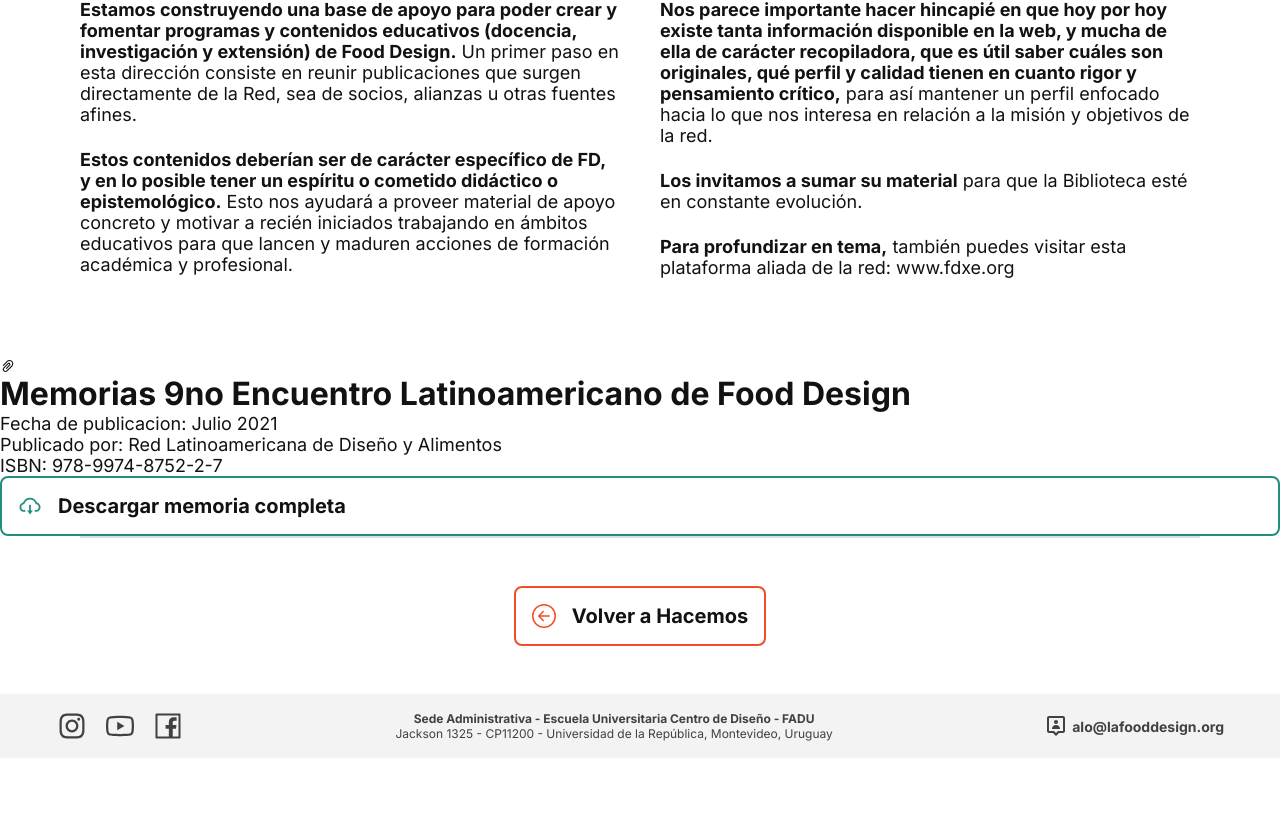
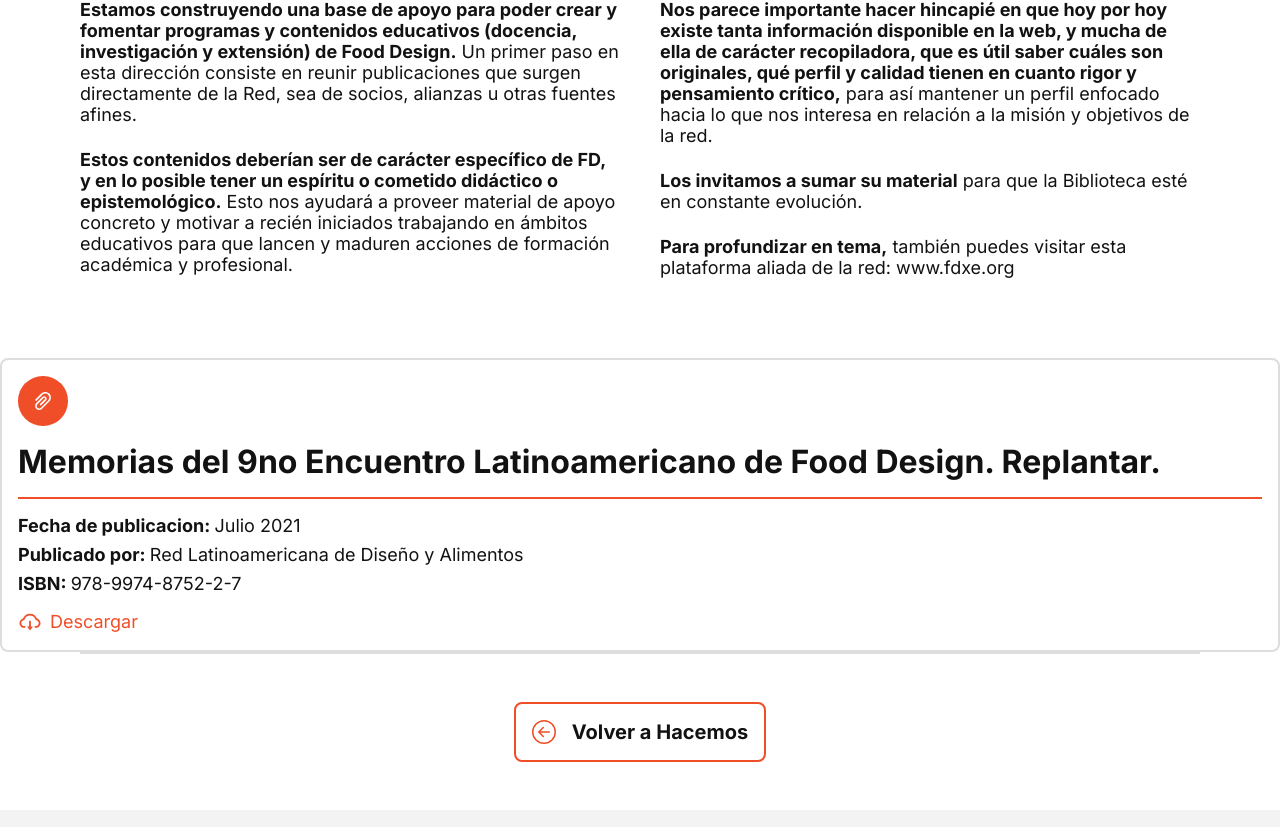
Before and after one commit to florluzduarte/redlada, a Next.js app: page /hacemos/publicaciones in a window 1280 px wide. Shown: the part 377-1204 px from the top of the page. Before the commit the page ends 1135 px from the top, so only its background shows below. Built offline with nearby package versions, Linux system fonts and the light colour scheme.

Commit message:
Finish CardPublicaciones component and styles

```diff
--- a/components/hacemos/CardPublicaciones.jsx
+++ b/components/hacemos/CardPublicaciones.jsx
@@ -1,27 +1,39 @@
 //Libraries
-import { AiOutlinePaperClip } from "react-icons/ai";
+import { AiOutlinePaperClip, AiOutlineCloudDownload } from "react-icons/ai";
 
-//Components
-import EncuentrosDownloadBtn from "../encuentros/EncuentrosDownloadBtn";
+//Styles
+import styles from "../../styles/hacemos/CardPublicaciones.module.css";
 
-const CardPublicaciones = () => {
+const CardPublicaciones = ({ cardData }) => {
   return (
-    <a href="https://ceprodide.com.ar" target="_blank">
-      <AiOutlinePaperClip />
-      <h2>Memorias 9no Encuentro Latinoamericano de Food Design</h2>
-      <div></div>
-      <div>
+    <a href={cardData.href} target="_blank">
+      <div className={styles.card}>
+        <div className={`${styles.card__icon__container} ${cardData.bkg}`}>
+          <AiOutlinePaperClip className={styles.card__icon} />
+        </div>
+        <h2 className={styles.card__title}>{cardData.title}</h2>
+        <div className={`${styles.card__line} ${cardData.bkg}`}></div>
+        <div className={styles.card__details__container}>
           <p>
-          <span>Fecha de publicacion: </span>Julio 2021
+            <span className={styles.card__details__title}>
+              Fecha de publicacion:{" "}
+            </span>
+            {cardData.date}
           </p>
           <p>
-          <span>Publicado por: </span>Red Latinoamericana de Diseño y Alimentos
+            <span className={styles.card__details__title}>Publicado por: </span>
+            {cardData.author}
           </p>
           <p>
-          <span>ISBN: </span>978-9974-8752-2-7
+            <span className={styles.card__details__title}>ISBN: </span>
+            {cardData.isbn}
           </p>
         </div>
-      <EncuentrosDownloadBtn />
+        <div className={`${styles.card__button} ${cardData.color}`}>
+          <AiOutlineCloudDownload className={styles.card__button__icon} />
+          <p>Descargar</p>
+        </div>
+      </div>
     </a>
   );
 };
--- a/pages/hacemos/publicaciones.jsx
+++ b/pages/hacemos/publicaciones.jsx
@@ -21,12 +21,23 @@ const propsHeader = {
   },
 };
 
+const card = {
+  title:
+    "Memorias del 9no Encuentro Latinoamericano de Food Design. Replantar.",
+  href: "https://drive.google.com/file/d/1gm9p8IuoSjjrlpfmpEg8tMBEzoXXiR-x/view?usp=sharing",
+  date: "Julio 2021",
+  author: "Red Latinoamericana de Diseño y Alimentos",
+  isbn: "978-9974-8752-2-7",
+  color: "orange",
+  bkg: "bkg__orange",
+};
+
 const Publicaciones = () => {
   return (
     <Layout>
       <Header titleSection={propsHeader.titleSection} btn={propsHeader.btn} />
       <PublicacionesDescription data={publicacionesDescription} />
-      <CardPublicaciones />
+      <CardPublicaciones cardData={card} />
       <NavigationMembers btn={propsHeader.btn} />
     </Layout>
   );
--- a/styles/globals.css
+++ b/styles/globals.css
@@ -106,3 +106,23 @@ small {
 .bkgHeroYellow {
   background-color: #fae16e;
 }
+
+.bkg__orange {
+  background-color: var(--orange);
+}
+
+.bkg__green {
+  background-color: var(--green);
+}
+
+.bkg__yellow {
+  background-color: var(--yellow);
+}
+
+.bkg__pink {
+  background-color: var(--pink);
+}
+
+.bkg__violet {
+  background-color: var(--violet);
+}
--- /dev/null
+++ b/styles/hacemos/CardPublicaciones.module.css
@@ -0,0 +1,46 @@
+.card {
+  padding: 1rem;
+  border: 2px solid var(--gray-3);
+  border-radius: 0.5rem;
+  width: 100%;
+}
+
+.card__icon__container {
+  padding: 0.8rem;
+  width: fit-content;
+  border-radius: 50%;
+  margin-bottom: 1rem;
+}
+
+.card__icon {
+  width: 1.5rem;
+  height: 1.5rem;
+  color: var(--white);
+}
+
+.card__line {
+  height: 2px;
+  margin: 1rem 0rem;
+}
+
+.card__details__container {
+  display: flex;
+  flex-direction: column;
+  gap: 0.5rem;
+  margin-bottom: 1rem;
+}
+
+.card__details__title {
+  font-weight: 700;
+}
+
+.card__button {
+  display: flex;
+  gap: 0.5rem;
+  align-items: center;
+}
+
+.card__button__icon {
+  width: 1.5rem;
+  height: 1.5rem;
+}
```
Lines whose indentation alone changed are shown as unchanged.
